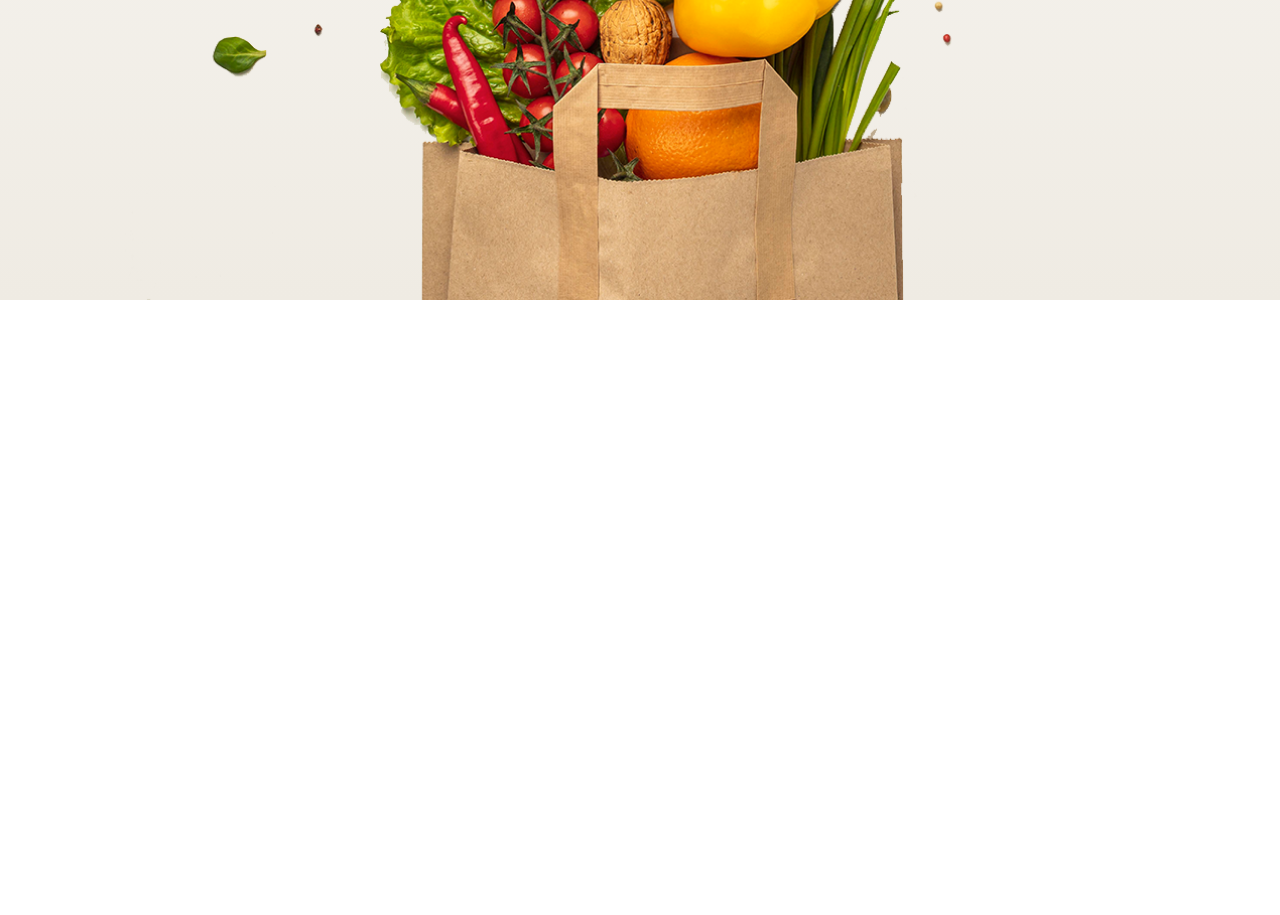
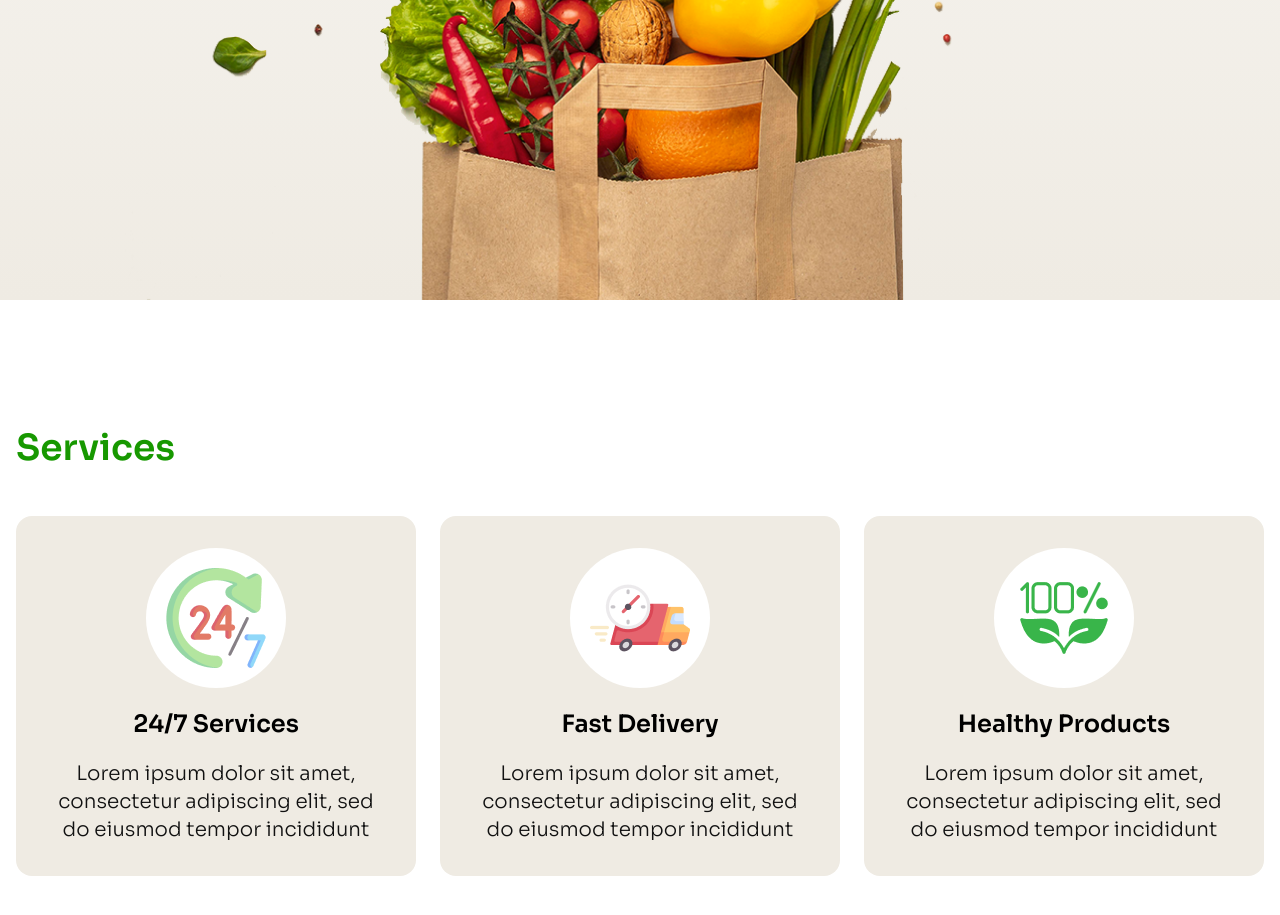
Before and after one commit to ibrahimaltr17/ph-b11-a3, a plain HTML site: page index.html in a window 1280 px wide. Shown: the part 1019-1934 px from the top of the page. Before the commit the page ends 1319 px from the top, so only its background shows below. Drawn offline with nearby package versions, Linux system fonts and the light colour scheme.

Commit message:
Service Section Added

```diff
--- a/index.html
+++ b/index.html
@@ -32,7 +32,7 @@
     <header class="bg-gradient-to-t from-[#EFEBE3] to-white">
         <!-- Navbar Start -->
         <section class="navbar max-w-[1320px] mx-auto ">
-            <nav class="px-4 py-6 flex justify-between items-center">
+            <nav class="px-4 py-6 flex justify-between items-center border-[#179800] border-b-2 sm:border-none">
                 <div class="logo">
                     <img class="sm:block hidden" src="image/logo-header.png" alt="">
                     <img class="sm:hidden" src="image/logo mobile .png" alt="">
@@ -52,7 +52,7 @@
                         <button class="py-2 px-7 text-xl rounded-lg bg-[#179800] border-[#179800] border-2 text-white">Register</button>
                     </div>
                 </div>
-                <div class="menu-bar sm:hidden text-xl">
+                <div class="menu-bar sm:hidden text-xl text-[#179800]">
                     <i class="fa-solid fa-bars"></i>
                 </div>
             </nav>
@@ -70,5 +70,36 @@
         </section>
         <!-- Banner End -->
     </header>
+
+    <main>
+        <!-- Service Section Start -->
+        <section class="service max-w-[1320px] mx-auto px-4 my-14 sm:my-32 space-y-12">
+            <h4 class="text-[#179800] text-3xl sm:text-4xl font-semibold">Services</h4>
+            <div class="service-container grid gap-6 grid-cols-1 md:grid-cols-3 sm:grid-cols-2">
+                <div class="service-1 p-8 rounded-2xl bg-[#EFEBE3] flex flex-col justify-between items-center text-center gap-5">
+                    <div class=" w-fit h-fit p-5 flex justify-center items-center rounded-[50%] bg-white">
+                        <img class="" src="image/service.png" alt="">
+                    </div>
+                    <h6 class="text-2xl font-semibold">24/7 Services </h6>
+                    <p class="text-[#111111] text-xl font-light">Lorem ipsum dolor sit amet, consectetur adipiscing elit, sed do eiusmod tempor incididunt</p>
+                </div>
+                <div class="service-2 p-8 rounded-2xl bg-[#EFEBE3] flex flex-col justify-between items-center text-center gap-5">
+                    <div class=" w-fit h-fit p-5 flex justify-center items-center rounded-[50%] bg-white">
+                        <img class="" src="image/delivery.png" alt="">
+                    </div>
+                    <h6 class="text-2xl font-semibold">Fast Delivery</h6>
+                    <p class="text-[#111111] text-xl font-light">Lorem ipsum dolor sit amet, consectetur adipiscing elit, sed do eiusmod tempor incididunt</p>
+                </div>
+                <div class="service-3 p-8 rounded-2xl bg-[#EFEBE3] flex flex-col justify-between items-center text-center gap-5">
+                    <div class=" w-fit h-fit p-5 flex justify-center items-center rounded-[50%] bg-white">
+                        <img class="" src="image/healthy.png" alt="">
+                    </div>
+                    <h6 class="text-2xl font-semibold">Healthy Products </h6>
+                    <p class="text-[#111111] text-xl font-light">Lorem ipsum dolor sit amet, consectetur adipiscing elit, sed do eiusmod tempor incididunt</p>
+                </div>
+            </div>
+        </section>
+        <!-- Service Section End -->
+    </main>
 </body>
 </html>
```
